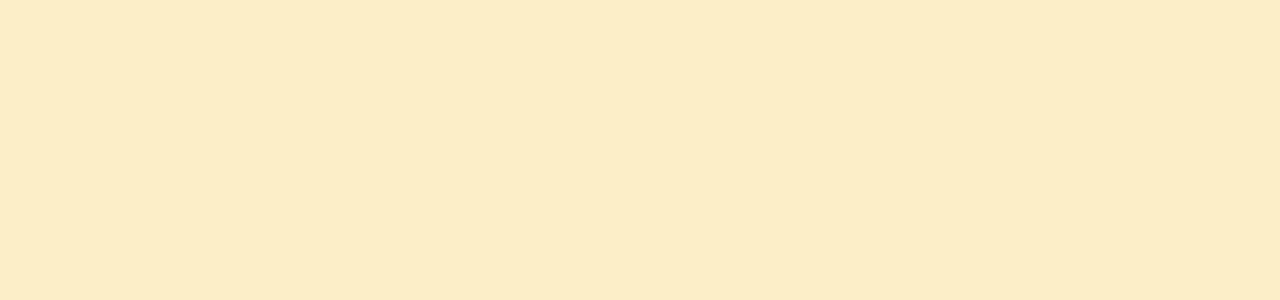
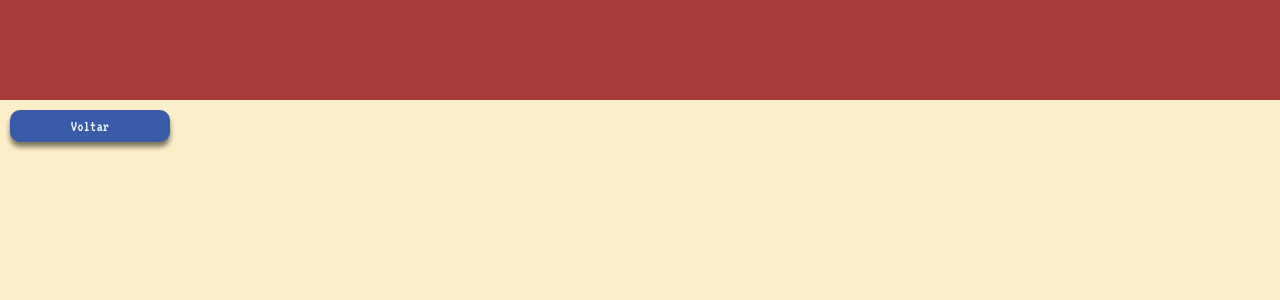
Before and after one commit to future4code/Franklin-pokedex4, a React (Create React App) app in the folder pokedex/: page /pokedex in a window 1280 px wide. Before the commit this address had no page. Shown: the top 300 px of the page. Built offline with nearby package versions, Linux system fonts and the light colour scheme.

Commit message:
fix: 🧠 add pokedex
functiom add and remove pokedex

```diff
--- a/pokedex/src/App.js
+++ b/pokedex/src/App.js
@@ -1,3 +1,4 @@
+import { FavoriteContext } from "./pages/favorites/favoritesContext";
 import { Router } from "./routes/Routes";
 
 function App() {
--- a/pokedex/src/components/card/Card.jsx
+++ b/pokedex/src/components/card/Card.jsx
@@ -1,9 +1,30 @@
-import React from "react";
-import { useNavigate } from 'react-router-dom';
+import React, { useEffect } from "react";
+import { useNavigate } from "react-router-dom";
+import { FavoriteContext } from "../../pages/favorites/favoritesContext";
 import { Button, CardContainer, CardImg } from "./styled";
 
 const Card = ({ pokemon, loading }) => {
-const navigate = useNavigate()
+  const navigate = useNavigate();
+  const { favorite, setFavorite } = React.useContext(FavoriteContext);
+
+  const addFavorite = (item) => {
+    const myFavorites = [...favorite];
+    const pokeIndex = myFavorites.indexOf(item);
+    myFavorites.includes(item)
+      ? myFavorites.splice(pokeIndex, 1) &&
+        alert(
+          `pokemon ${item.name} removido com sucesso,Confira na sua POKEDEX!`
+        )
+      : myFavorites.push(item) &&
+        alert(
+          `pokemon ${item.name} ADICIONADO com sucesso,Confira na sua POKEDEX!`
+        );
+    setFavorite(myFavorites);
+  };
+  useEffect(() => {
+    setFavorite(favorite);
+  }, []);
+
   return (
     <>
       {loading ? (
@@ -14,13 +35,23 @@ const navigate = useNavigate()
             <>
               <CardContainer key={item.id}>
                 <h2>{item.id}</h2>
-                <CardImg
-                  src={item.sprites.front_default}
-                  alt="icone"
-                />
+                <CardImg src={item.sprites.front_default} alt="icone" />
                 <h2>{item.name}</h2>
-                <Button>Adicionar a Pokédex</Button>
-                <Button key={item.id} onClick={()=>navigate(`/details/${item.id}`)}>Ver Detalhes</Button>
+                {favorite.includes(item) ? (
+                  <Button onClick={() => addFavorite(item)}>
+                    Remover da Pokédex
+                  </Button>
+                ) : (
+                  <Button onClick={() => addFavorite(item)}>
+                    Adicionar na Pokédex
+                  </Button>
+                )}
+                <Button
+                  key={item.id}
+                  onClick={() => navigate(`/details/${item.id}`)}
+                >
+                  Ver Detalhes
+                </Button>
               </CardContainer>
             </>
           );
--- a/pokedex/src/components/header/Header.jsx
+++ b/pokedex/src/components/header/Header.jsx
@@ -5,7 +5,6 @@ import logo from "../../images/logo-pokemon.png";
 import { useNavigate } from "react-router-dom";
 
 function HeaderComponent(props) {
-  console.log(props);
   const navigate = useNavigate();
   return (
     <Header>
@@ -16,7 +15,7 @@ function HeaderComponent(props) {
         <ImgPoke src={logo} />
       </div>
       <div>
-        <ButtonHome>Pokédex</ButtonHome>
+        <ButtonHome onClick={() => navigate("/pokedex")}>Pokédex</ButtonHome>
       </div>
     </Header>
   );
--- a/pokedex/src/components/pokeinfo/Pokeinfo.jsx
+++ b/pokedex/src/components/pokeinfo/Pokeinfo.jsx
@@ -2,7 +2,6 @@ import React from "react";
 import { Abilits, AbilitsGroup, BaseStat } from "./styled";
 
 const Pokeinfo = ({ data }) => {
-  console.log(data);
   return (
     <>
       {!data ? (
--- a/pokedex/src/index.js
+++ b/pokedex/src/index.js
@@ -1,15 +1,15 @@
 import React from 'react';
 import ReactDOM from 'react-dom/client';
 import App from './App';
+import { FavoriteProvider } from './pages/favorites/favoritesContext';
 import reportWebVitals from './reportWebVitals';
 import "./reset.css"
 
 const root = ReactDOM.createRoot(document.getElementById('root'));
 root.render(
+    <FavoriteProvider>
     <App />
+  </FavoriteProvider>
 );
 
-// If you want to start measuring performance in your app, pass a function
-// to log results (for example: reportWebVitals(console.log))
-// or send to an analytics endpoint. Learn more: https://bit.ly/CRA-vitals
 reportWebVitals();
--- a/pokedex/src/pages/detailspage/DetailsPage.jsx
+++ b/pokedex/src/pages/detailspage/DetailsPage.jsx
@@ -26,7 +26,6 @@ function DetailsPage() {
         setTypes(response.data.types);
       })
       .catch((error) => {
-        console.log(error);
       });
   }, []);
   return (
--- /dev/null
+++ b/pokedex/src/pages/favorites/favoritesContext.jsx
@@ -0,0 +1,15 @@
+
+
+import React, { useEffect, useState } from "react";
+
+export const FavoriteContext = React.createContext({});
+
+export const FavoriteProvider = (props) => {
+  const [favorite, setFavorite] = useState([]);
+
+  return (
+    <FavoriteContext.Provider value={{ setFavorite, favorite }}>
+      {props.children}
+    </FavoriteContext.Provider>
+  );
+};
--- a/pokedex/src/pages/homepage/HomePage.jsx
+++ b/pokedex/src/pages/homepage/HomePage.jsx
@@ -15,12 +15,10 @@ const HomePage = () => {
   const pokeFun = async () => {
     setLoading(true);
     const res = await axios.get(url);
-    //  console.log(res.data);
     setNextUrl(res.data.next);
     setPrevUrl(res.data.previous);
     getPokemon(res.data.results);
     setLoading(false);
-    // console.log(pokeData);
   };
   const getPokemon = async (res) => {
     res.map(async (item) => {
--- /dev/null
+++ b/pokedex/src/pages/pokedex/Pokedex.jsx
@@ -0,0 +1,34 @@
+import React from "react";
+import { useNavigate } from "react-router-dom";
+import { Button, CardContainer, CardImg } from "../../components/card/styled";
+import { Header } from "../../components/header/styled";
+import { FavoriteContext } from "../favorites/favoritesContext";
+
+const Pokedex = () => {
+  const { favorite } = React.useContext(FavoriteContext);
+  const navigate = useNavigate();
+  return (
+    <div>
+      <Header />
+      <Button onClick={() => navigate("/home")}>Voltar</Button>
+      {favorite &&
+        favorite.map((item) => {
+          return (
+            <CardContainer key={item.id}>
+              <h2>{item.id}</h2>
+              <CardImg src={item.sprites.front_default} alt="icone" />
+              <h2>{item.name}</h2>
+              <Button
+                key={item.id}
+                onClick={() => navigate(`/details/${item.id}`)}
+              >
+                Ver Detalhes
+              </Button>
+            </CardContainer>
+          );
+        })}
+    </div>
+  );
+};
+
+export default Pokedex;
--- a/pokedex/src/routes/Routes.js
+++ b/pokedex/src/routes/Routes.js
@@ -2,6 +2,7 @@ import { BrowserRouter, Routes, Route } from "react-router-dom";
 import DetailsPage from "../pages/detailspage/DetailsPage";
 import HomePage from "../pages/homepage/HomePage";
 import InitialPage from "../pages/initialpage/InitialPage";
+import Pokedex from "../pages/pokedex/Pokedex";
 
 export const Router = () => {
   return (
@@ -10,6 +11,7 @@ export const Router = () => {
         <Route index element={<InitialPage />} />
         <Route path="/home" element={<HomePage />} />
         <Route path="/details/:pokemonId" element={<DetailsPage />} />
+        <Route path="/pokedex" element={<Pokedex />} />
       </Routes>
     </BrowserRouter>
   );
```
Also changed, not shown: pokedex/src/pages/pokedex/Pokedex.js (deleted).
